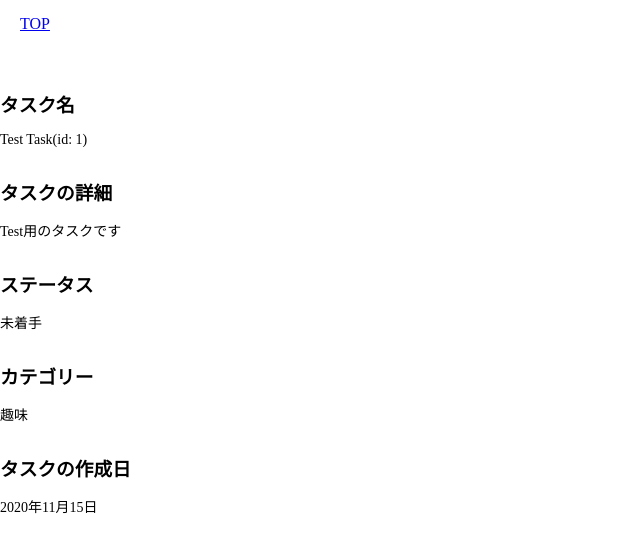
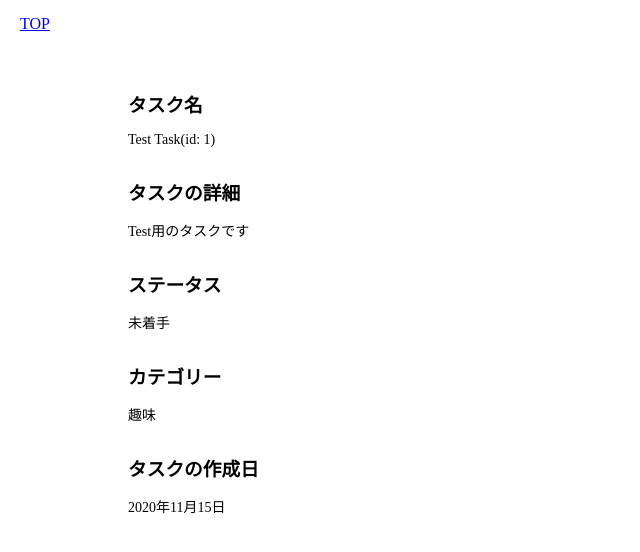
Before and after one commit to moriyama0312/dog-gallery, a React app: page /tasks/1 in a window 1280 px wide. Shown: the top 552 px of the page, without its empty margins (0-640 px from the left). Built offline with nearby package versions, Linux system fonts and the light colour scheme; the HTML template or start-up script is replaced by a standard one.

Commit message:
Taskのcontainer作成

```diff
--- a/src/sass/_inc/_components/_Tasks.scss
+++ b/src/sass/_inc/_components/_Tasks.scss
@@ -9,6 +9,7 @@
 	.task {
 		width: 80vw;
 		height: 100%;
+		margin: 0 auto;
 		&__title {
 			margin: 30px 0 15px;
 		}
--- a/src/tsx/App.tsx
+++ b/src/tsx/App.tsx
@@ -1,7 +1,7 @@
 import React, { FC } from 'react';
 import { Redirect, Route, Switch } from 'react-router';
 import Top from './containers/Top';
-import Tasks from './components/Tasks';
+import Tasks from './containers/Tasks';
 import Header from './modules/molecules/Header';
 import Styles from '../sass/_inc/_App.scss';
 
--- a/src/tsx/components/Tasks.tsx
+++ b/src/tsx/components/Tasks.tsx
@@ -6,7 +6,7 @@ interface Status {
 	id: string;
 	label: string;
 }
-interface Task {
+export interface Task {
 	id: number;
 	title: string;
 	detail: string;
@@ -15,18 +15,11 @@ interface Task {
 	created_day: number;
 	deadline?: Date;
 }
-type TasksProps = RouteComponentProps<{ id: string }>;
 
-const TasksComponent: FC<TasksProps> = ({ match }) => {
+type TasksProps = {Task: Task} & RouteComponentProps<{ id: string }>;
+
+const TasksComponent: FC<TasksProps> = ({ Task, match }) => {
 	const id = match.params.id;
-	const Task: Task = {
-		id: 1,
-		title: 'Test Task',
-		detail: 'Test用のタスクです',
-		status: 'not-started',
-		category: '趣味',
-		created_day: Date.now()
-	};
 	const StatusList: Status[] = [
 		{
 			id: 'not-started',
--- /dev/null
+++ b/src/tsx/containers/Tasks.tsx
@@ -0,0 +1,17 @@
+import React, { FC } from 'react';
+import TasksComponent, { Task } from '../components/Tasks';
+
+const TasksContainer: FC = () => {
+	const Task: Task = {
+		id: 1,
+		title: 'Test Task',
+		detail: 'Test用のタスクです',
+		status: 'not-started',
+		category: '趣味',
+		created_day: Date.now()
+	};
+
+	return <TasksComponent Task={Task} />
+}
+
+export default TasksContainer;
```
Also changed, not shown: 1 other file (tests, documents, lock files or other folders).
